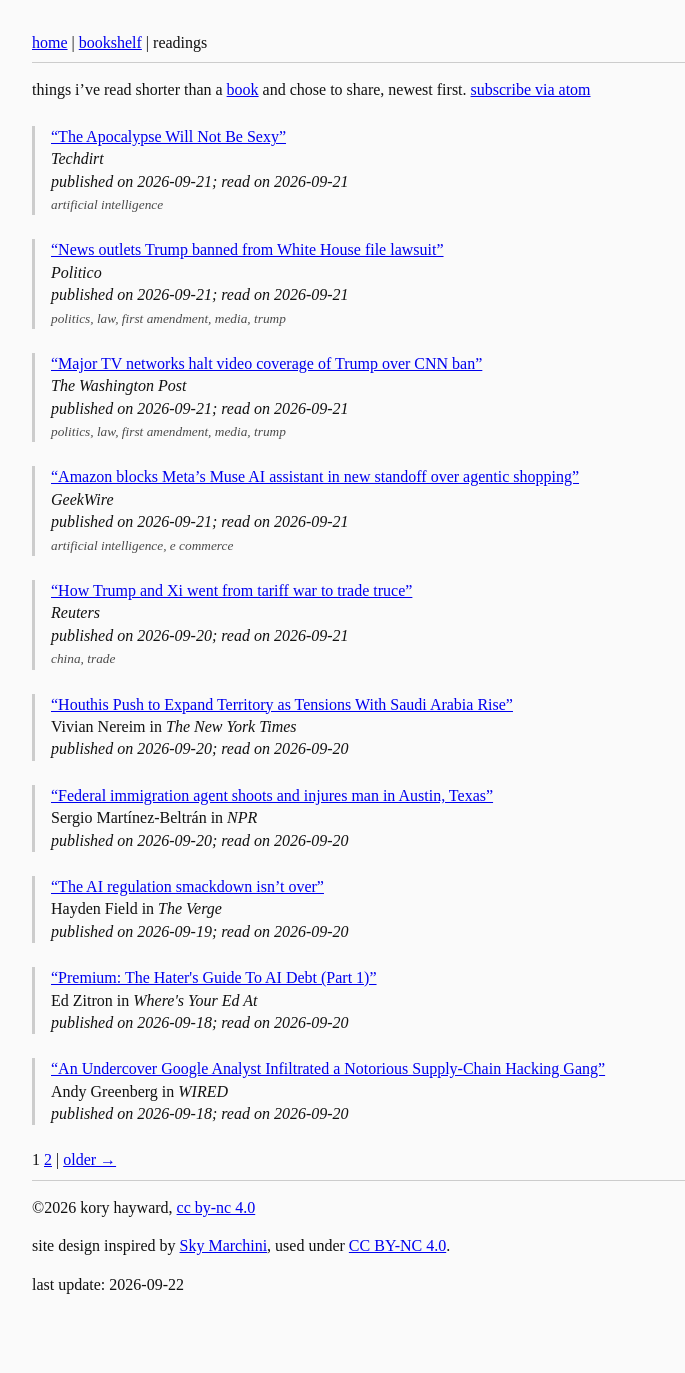
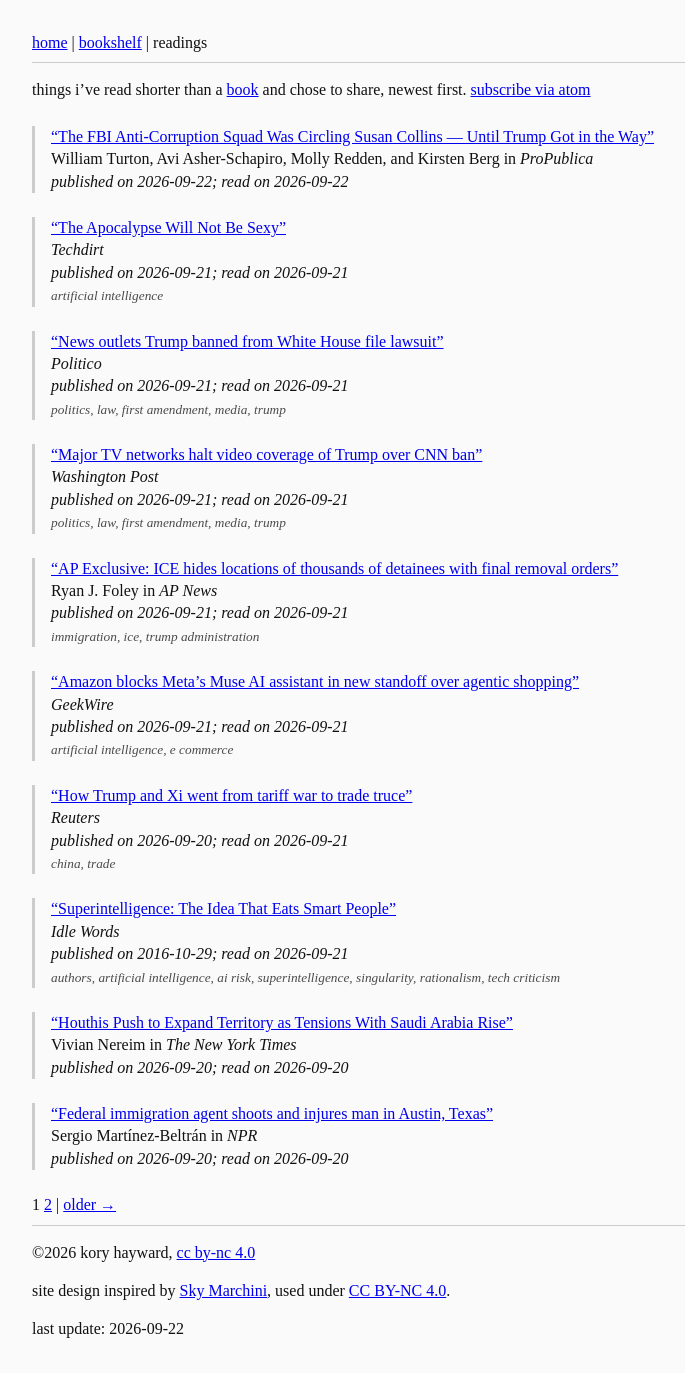
Before and after one commit to koryhayward/koryhayward.github.io, a Jekyll site: the page built from readings.md, in a window 1280 px wide. Shown: the whole page, without its empty margins (233-918 px from the left). Built offline with Jekyll 4.4.1, drawn with Linux system fonts in a browser that asks for light colours; before the commit the page ends 1328 px from its top, so only the background shows below that.

Commit message:
readings: +3 -0 ~1

```diff
--- a/_data/readings.yml
+++ b/_data/readings.yml
@@ -1,5 +1,16 @@
 # Generated by generators/site_readings.py. Do not edit by hand.
 # Items tagged 'readings' and Daily lines marked #readings.
+- title: "The FBI Anti-Corruption Squad Was Circling Susan Collins — Until Trump Got in the Way"
+  url: "https://www.propublica.org/article/fbi-susan-collins-navatek-campaign-donations-investigation"
+  source: "propublica.org"
+  publication: "ProPublica"
+  authors:
+    - "William Turton"
+    - "Avi Asher-Schapiro"
+    - "Molly Redden"
+    - "Kirsten Berg"
+  published: "2026-09-22"
+  read: "2026-09-22"
 - title: "The Apocalypse Will Not Be Sexy"
   url: "https://www.techdirt.com/2026/09/21/the-apocalypse-will-not-be-sexy/"
   source: "techdirt.com"
@@ -23,7 +34,7 @@
 - title: "Major TV networks halt video coverage of Trump over CNN ban"
   url: "https://www.washingtonpost.com/business/2026/09/21/cnn-ms-now-politico-sue-over-white-house-bans/"
   source: "washingtonpost.com"
-  publication: "The Washington Post"
+  publication: "Washington Post"
   published: "2026-09-21"
   read: "2026-09-21"
   tags:
@@ -32,6 +43,18 @@
     - "first-amendment"
     - "media"
     - "trump"
+- title: "AP Exclusive: ICE hides locations of thousands of detainees with final removal orders"
+  url: "https://apnews.com/article/ice-detainee-locator-disappear-removal-orders-c3329a70bce424879bc5880b286c019c"
+  source: "apnews.com"
+  publication: "AP News"
+  authors:
+    - "Ryan J. Foley"
+  published: "2026-09-21"
+  read: "2026-09-21"
+  tags:
+    - "immigration"
+    - "ice"
+    - "trump-administration"
 - title: "Amazon blocks Meta’s Muse AI assistant in new standoff over agentic shopping"
   url: "https://www.geekwire.com/2026/amazon-blocks-metas-muse-ai-assistant-in-new-standoff-over-agentic-shopping/"
   source: "geekwire.com"
@@ -50,6 +73,20 @@
   tags:
     - "china"
     - "trade"
+- title: "Superintelligence: The Idea That Eats Smart People"
+  url: "https://idlewords.com/talks/superintelligence.htm"
+  source: "idlewords.com"
+  publication: "Idle Words"
+  published: "2016-10-29"
+  read: "2026-09-21"
+  tags:
+    - "authors"
+    - "artificial-intelligence"
+    - "ai-risk"
+    - "superintelligence"
+    - "singularity"
+    - "rationalism"
+    - "tech-criticism"
 - title: "Houthis Push to Expand Territory as Tensions With Saudi Arabia Rise"
   url: "https://www.nytimes.com/2026/09/20/world/middleeast/saudi-arabia-yemen-houthis-fighting.html"
   source: "nytimes.com"
```
